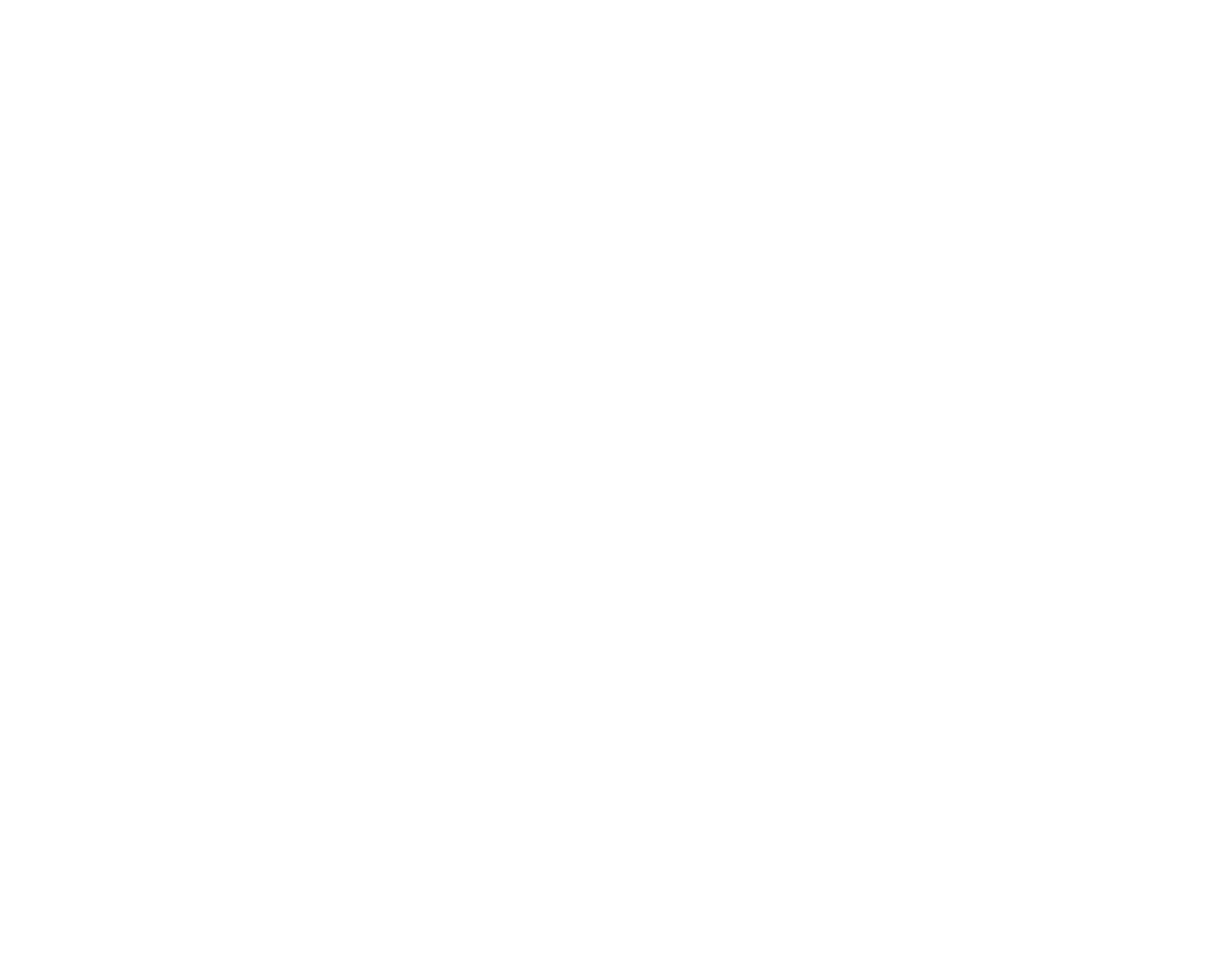
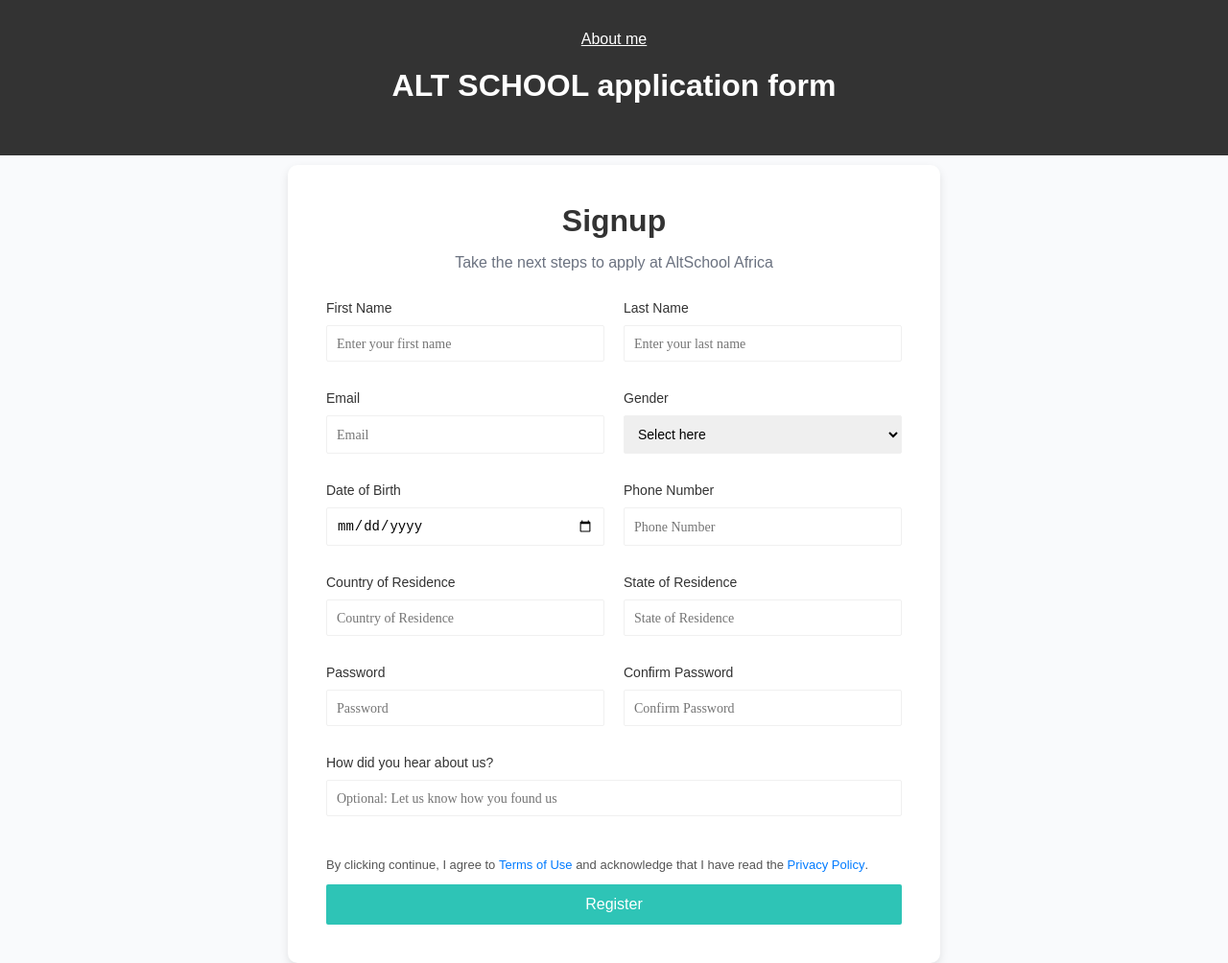
Before and after one commit to Dapo-dan/AltSchool_HTML, a plain HTML site: page assignment/form.html in a window 1280 px wide. Shown: the whole page at 96% size. Before the commit the page ends 800 px from the top, so only its background shows below. Drawn offline with Linux system fonts and the light colour scheme.

Commit message:
feat: add assignment form page and enhance index page layout

```diff
--- a/assignment/form.html
+++ b/assignment/form.html
@@ -0,0 +1,228 @@
+<!DOCTYPE html>
+<html lang="en">
+
+<head>
+    <meta charset="UTF-8">
+    <meta name="viewport" content="width=device-width, initial-scale=1.0">
+    <title>Signup Form</title>
+    <style>
+        header {
+            background: #333;
+            color: #fff;
+            padding: 2rem 0;
+            text-align: center;
+            width: 100%;
+            margin-bottom: 10px;
+        }
+
+        body {
+            font-family: 'Arial', sans-serif;
+            background-color: #f9fafc;
+            color: #333;
+            margin: 0;
+            padding: 0;
+            display: flex;
+            flex-direction: column;
+            justify-content: center;
+            align-items: center;
+            /* min-height: 100vh; */
+        }
+
+        .container {
+            background-color: white;
+            padding: 40px;
+            border-radius: 10px;
+            box-shadow: 0 4px 10px rgba(0, 0, 0, 0.1);
+            width: 600px;
+            max-width: 100%;
+        }
+
+        a {
+            color: white;
+        }
+
+        h2 {
+            font-size: 2rem;
+            text-align: center;
+            margin-bottom: 5px;
+            margin-top: 0px;
+        }
+
+        .subtext {
+            text-align: center;
+            color: #6b7280;
+            margin-bottom: 30px;
+        }
+
+        form {
+            display: flex;
+            flex-direction: column;
+            position: relative;
+        }
+
+        .form-row {
+            display: flex;
+            gap: 20px;
+            margin-bottom: 20px;
+        }
+
+        ::placeholder {
+            font-size: 14px;
+            font-weight: 300;
+            text-align: left;
+            font-family: "Sofia Pro", serif;
+        }
+
+        .form-row input,
+        .form-row select {
+            flex: 1;
+            padding: 10px;
+            font-size: 14px;
+            border: 1px solid #f0f0f0;
+            border-radius: 2px;
+        }
+
+        .form-group {
+            display: flex;
+            flex-direction: column;
+            flex: 1;
+            margin-bottom: 10px;
+            position: relative;
+        }
+
+        .toggle-password {
+            position: absolute;
+            right: 10px;
+            bottom: -10%;
+            transform: translateY(-50%);
+            cursor: pointer;
+            font-size: 1.2rem;
+            color: #666;
+            transition: color 0.3s ease;
+        }
+
+
+        label {
+            font-size: 14px;
+            margin-bottom: 10px;
+        }
+
+        form button {
+            padding: 12px;
+            font-size: 16px;
+            background-color: #2ec4b6;
+            color: white;
+            border: none;
+            border-radius: 2px;
+            cursor: pointer;
+        }
+
+        .terms {
+            font-size: 13px;
+            color: #555;
+        }
+
+        .terms a {
+            color: #007bff;
+            text-decoration: none;
+            font-weight: 500;
+        }
+    </style>
+</head>
+
+<body>
+
+    <header id="top">
+        <nav>
+            <a href="index.html">About me</a>
+        </nav>
+        <h1>ALT SCHOOL application form</h1>
+    </header>
+
+    <div class="container">
+        <h2>Signup</h2>
+        <p class="subtext">Take the next steps to apply at AltSchool Africa</p>
+        <form>
+            <div class="form-row">
+                <div class="form-group">
+                    <label for="first-name">First Name</label>
+                    <input type="text" id="first-name" placeholder="Enter your first name" required>
+                </div>
+                <div class="form-group">
+                    <label for="last-name">Last Name</label>
+                    <input type="text" id="last-name" placeholder="Enter your last name" required>
+                </div>
+            </div>
+
+            <div class="form-row">
+                <div class="form-group full-width">
+                    <label for="email">Email</label>
+                    <input type="email" id="email" placeholder="Email" required>
+                </div>
+                <div class="form-group">
+                    <label for="gender">Gender</label>
+                    <select id="gender" required>
+                        <option value="" disabled selected>Select here</option>
+                        <option value="male">Male</option>
+                        <option value="female">Female</option>
+                    </select>
+                </div>
+            </div>
+
+            <div class="form-row">
+
+                <div class="form-group">
+                    <label for="dob">Date of Birth</label>
+                    <input type="date" id="dob" required>
+                </div>
+                <div class="form-group full-width">
+                    <label for="phone">Phone Number</label>
+                    <input type="phone" id="phone" placeholder="Phone Number" required>
+                </div>
+            </div>
+
+            <div class="form-row">
+                <div class="form-group">
+                    <label for="Country of Residence">Country of Residence</label>
+                    <input type="text" id="Country of Residence" placeholder="Country of Residence" required>
+                </div>
+                <div class="form-group">
+                    <label for="State of Residence">State of Residence</label>
+                    <input type="text" id="State of Residence" placeholder="State of Residence" required>
+                </div>
+            </div>
+
+            <div class="form-row">
+                <div class="form-group password-container">
+                    <label for="password">Password</label>
+                    <input type="password" id="password" placeholder="Password" required>
+                    <!-- <span class="toggle-password" onclick="togglePassword('password', this)">👁</span> -->
+                </div>
+                <div class="form-group password-container">
+                    <label for="confirm-password">Confirm Password</label>
+                    <input type="password" id="confirm-password" placeholder="Confirm Password" required>
+                    <!-- <span class="toggle-password" onclick="togglePassword('confirm-password', this)">👁</span> -->
+                </div>
+            </div>
+
+            <div class="form-row">
+                <div class="form-group">
+                    <label for="How did you hear about us?">How did you hear about us?</label>
+                    <input type="text" id="How did you hear about us?"
+                        placeholder="Optional: Let us know how you found us">
+                </div>
+            </div>
+
+            <p class="terms">
+                By clicking continue, I agree to <a href="#">Terms of Use</a> and acknowledge that I have read the <a
+                    href="#">Privacy Policy</a>.
+            </p>
+
+            <button type="submit">Register</button>
+        </form>
+
+    </div>
+
+</body>
+
+</html>
--- a/index.html
+++ b/index.html
@@ -4,16 +4,118 @@
 <head>
     <meta charset="UTF-8">
     <meta name="viewport" content="width=device-width, initial-scale=1.0">
-    <title>Document</title>
+    <title>Oladapo's HTML Assignments</title>
+    <link rel="preconnect" href="https://fonts.googleapis.com">
+    <link rel="preconnect" href="https://fonts.gstatic.com" crossorigin>
+    <link href="https://fonts.googleapis.com/css2?family=Lexend+Giga:wght@100..900&display=swap" rel="stylesheet">
+
+    <style>
+        body {
+            font-family: "Lexend Giga", serif;
+            background: url('/bg.jpg') no-repeat center center/cover;
+            margin: 0;
+            padding: 0;
+            color: #fff;
+            text-align: center;
+        }
+
+        .header {
+            padding: 80px 20px 40px;
+        }
+
+        .header h1 {
+            font-size: 4rem;
+            font-weight: bold;
+            margin-bottom: 50px;
+        }
+
+        .header p {
+            font-size: 1.4rem;
+            margin-top: 10px;
+            color: rgba(255, 255, 255, 0.8);
+            margin-bottom: 50px;
+        }
+
+        .subtitle {
+            font-style: italic;
+            font-size: 1.3rem;
+            margin-top: 20px;
+            color: rgba(255, 255, 255, 0.7);
+        }
+
+        .assignments-container {
+            display: grid;
+            grid-template-columns: repeat(auto-fit, minmax(250px, 1fr));
+            gap: 20px;
+            max-width: 1000px;
+            margin: 40px auto;
+            padding: 20px;
+        }
+
+        .assignment-card {
+            background: rgba(255, 255, 255, 0.1);
+            backdrop-filter: blur(8px);
+            padding: 20px;
+            border-radius: 12px;
+            text-align: center;
+            transition: transform 0.3s ease, box-shadow 0.3s ease;
+        }
+
+        .assignment-card:hover {
+            transform: translateY(-5px);
+            box-shadow: 0px 4px 10px rgba(255, 255, 255, 0.2);
+        }
+
+        .assignment-card a {
+            text-decoration: none;
+            font-size: 1.3rem;
+            font-weight: bold;
+            color: #fff;
+            display: block;
+            padding: 15px;
+            border-radius: 8px;
+            border: 2px solid rgba(255, 255, 255, 0.6);
+            transition: 0.3s ease, transform 0.2s ease;
+        }
+
+        .assignment-card a:hover {
+            background: rgba(255, 255, 255, 0.3);
+            transform: scale(1.05);
+        }
+
+        /* Responsive Design */
+        @media (max-width: 768px) {
+            .header h1 {
+                font-size: 2rem;
+            }
+
+            .assignments-container {
+                grid-template-columns: 1fr;
+            }
+
+            .assignment-card a {
+                font-size: 1.1rem;
+                padding: 12px;
+            }
+        }
+    </style>
 </head>
 
 <body>
-    <header>
-        <nav>
+    <div class="header">
+        <h1>Welcome to Oladapo's HTML Assignments</h1>
+        <p>ALT/SOE/024/2897</p>
+        <p class="subtitle"><em>Below are direct links to my completed assignments</em></p>
+    </div>
+
+    <div class="assignments-container">
+        <div class="assignment-card">
             <a href="./assignment/index.html">Assignment 1</a>
+        </div>
+        <div class="assignment-card">
             <a href="./assignment2/index.html">Assignment 2</a>
-        </nav>
-    </header>
+        </div>
+    </div>
 </body>
 
 </html>
```
Also changed, not shown: assignment/index.html (+16 -8 lines), bg.jpg (added), 1 other file.
